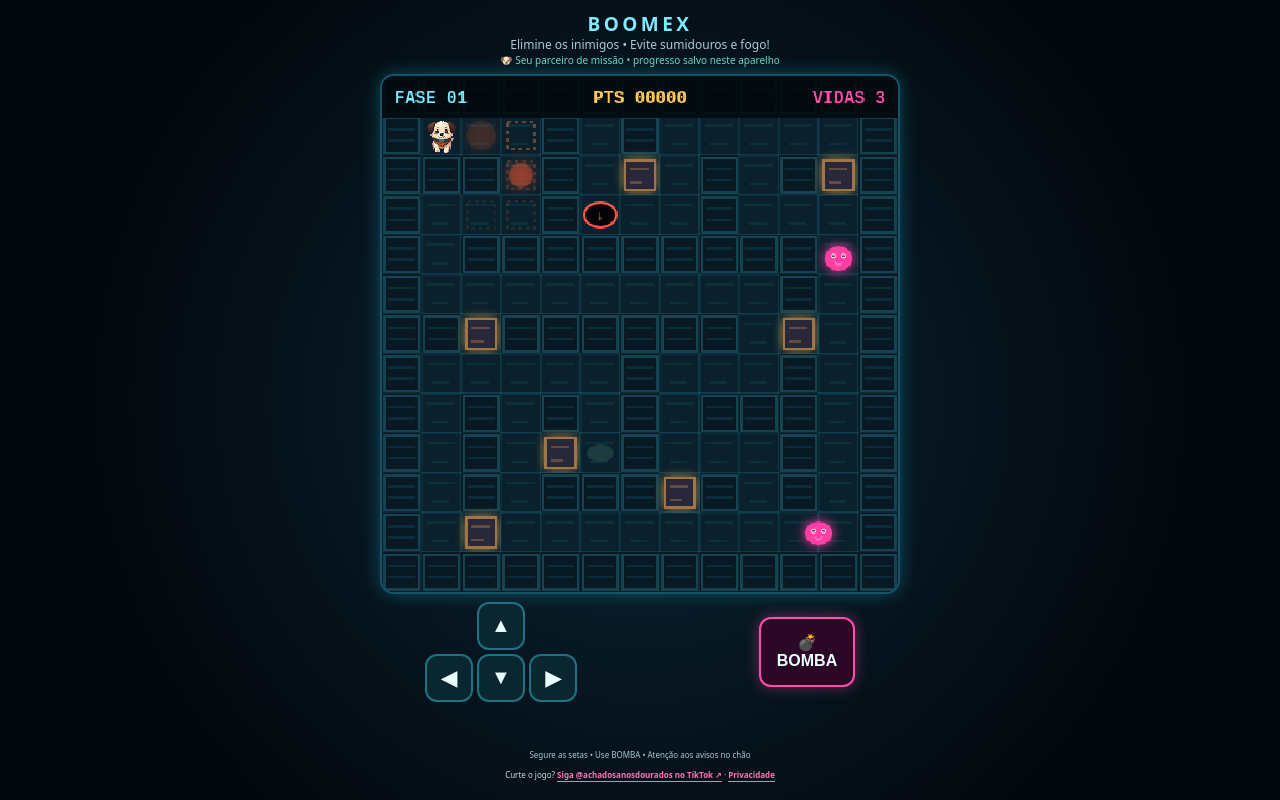
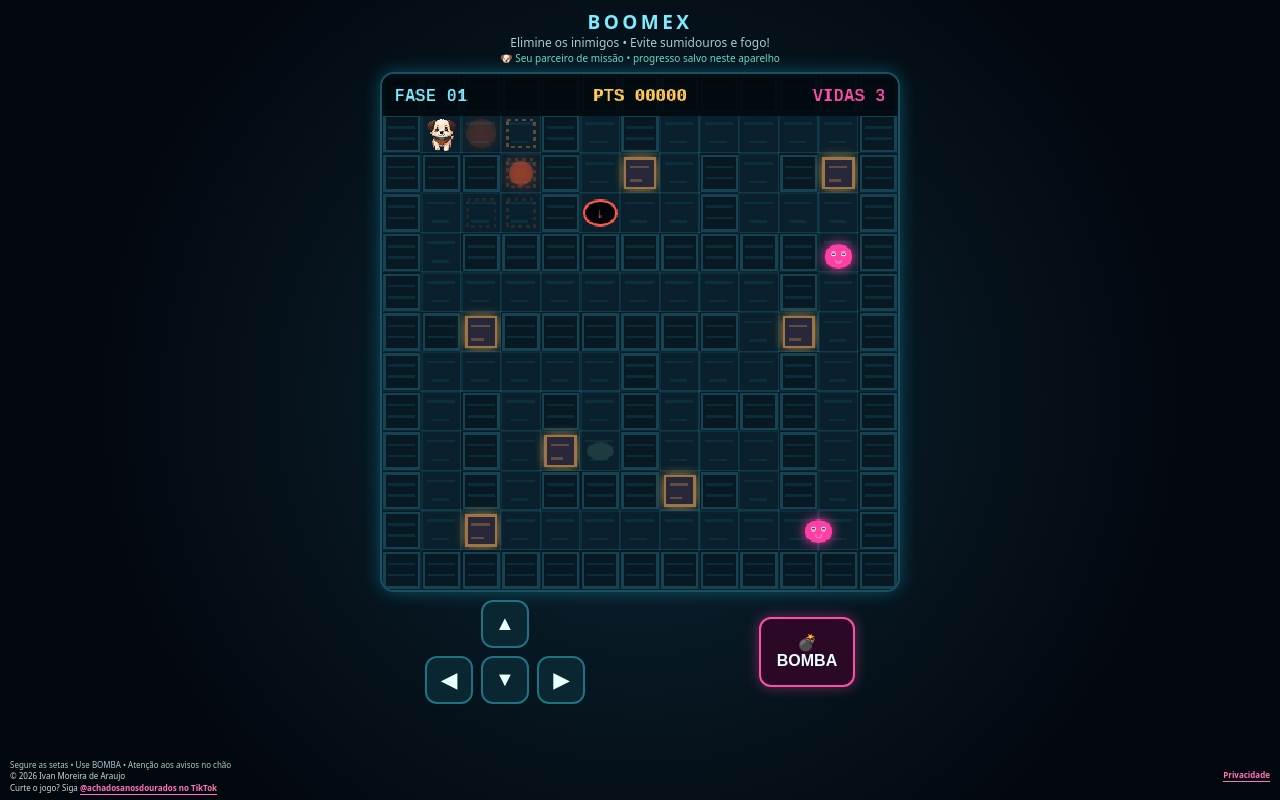
Before and after one commit to ivan419419/boomex-web, a website with bundled scripts: page index.html in a window 1280 px wide. Built offline with nearby package versions, Linux system fonts and the light colour scheme.

Commit message:
Fix directional pad layout and add footer author credit

```diff
--- a/index.html
+++ b/index.html
@@ -8,9 +8,12 @@
 body{display:flex;justify-content:center}main{width:min(100%,540px);min-height:100dvh;padding:8px 10px max(10px,env(safe-area-inset-bottom));display:flex;flex-direction:column;align-items:center;justify-content:center;gap:8px}main::after{content:"";flex:0 0 50px}
 header{text-align:center;line-height:1.1}h1{font-size:19px;letter-spacing:.18em;color:#7eeaff;margin:0}header p{font-size:12px;margin:3px 0 0;color:#a8cbd1}#saveStatus{font-size:10px;color:#66d9c6}
 #gameCanvas{display:block;width:min(96vw,520px,calc(100dvh - 261px));height:auto;aspect-ratio:1;background:#06131d;image-rendering:pixelated;border:2px solid #155465;border-radius:14px;box-shadow:0 0 18px #18c0de55;touch-action:none}
-.controls{width:min(100%,430px);display:flex;align-items:center;justify-content:space-between;gap:12px;touch-action:none;margin-bottom:24px}.dpad{display:grid;grid-template-columns:repeat(3,48px);grid-template-rows:repeat(2,48px);gap:4px}.up{grid-column:2}.left{grid-column:1}.down{grid-column:2}.right{grid-column:3}
-button{border:2px solid #1e7283;border-radius:12px;background:#092631;color:#eaffff;font-weight:800;font-size:20px;touch-action:none;user-select:none;-webkit-user-select:none}.dpad button:active{background:#167084}.actions{display:flex;flex-direction:column;gap:6px;align-items:center}#bombButton{width:96px;height:70px;border-color:#ff4eaa;background:#2c0827;font-size:16px;box-shadow:0 0 14px #ff4eaa66}#bombButton:active{background:#b81678}#restartButton{font-size:12px;padding:8px 12px;touch-action:manipulation}.hint{position:fixed;left:10px;right:10px;bottom:calc(max(16px,env(safe-area-inset-bottom)) + 16px);z-index:2;font-size:8px;text-align:center;line-height:normal;color:#a8cbd1;margin:0 0 8px}.follow{position:fixed;left:10px;right:10px;bottom:max(16px,env(safe-area-inset-bottom));z-index:2;font-size:8px;text-align:center;line-height:normal;color:#c8dde3;margin:0;padding:8px 8px 4px}.follow a{color:#ff75b7;font-weight:700;text-decoration:none;border-bottom:1px solid #ff75b7;padding-bottom:1px}.follow a:focus-visible{outline:2px solid #7eeaff;outline-offset:3px;border-radius:2px}
-@media(max-height:490px){main{gap:3px;padding:3px}main::after{flex-basis:13px}header p,.hint{display:none}.controls{margin-bottom:16px}.follow{font-size:8px;padding:1px}h1{font-size:14px}.dpad{grid-template-columns:repeat(3,38px);grid-template-rows:repeat(2,38px)}#bombButton{height:52px}#gameCanvas{width:min(90vw,calc(100dvh - 156px))}}
+.controls{width:min(100%,430px);display:flex;align-items:center;justify-content:space-between;gap:12px;touch-action:none;margin-bottom:24px}
+.dpad{display:grid;grid-template-columns:repeat(3,48px);grid-template-rows:repeat(2,48px);grid-template-areas:". up ." "left down right";gap:8px}.up{grid-area:up}.left{grid-area:left}.down{grid-area:down}.right{grid-area:right}
+button{border:2px solid #1e7283;border-radius:12px;background:#092631;color:#eaffff;font-weight:800;font-size:20px;touch-action:none;user-select:none;-webkit-user-select:none}.dpad button:active{background:#167084}
+.actions{display:flex;flex-direction:column;gap:6px;align-items:center}#bombButton{width:96px;height:70px;border-color:#ff4eaa;background:#2c0827;font-size:16px;box-shadow:0 0 14px #ff4eaa66}#bombButton:active{background:#b81678}#restartButton{font-size:12px;padding:8px 12px;touch-action:manipulation}
+.footer{position:fixed;left:10px;right:10px;bottom:max(8px,env(safe-area-inset-bottom));z-index:2;display:flex;flex-direction:column;gap:2px;font-size:8px;line-height:1.05;color:#a8cbd1;margin:0}.footer p{margin:0}.footer .hint{text-align:left}.creditRow{display:flex;align-items:center;justify-content:space-between;gap:8px}.copyright,.follow{color:#c8dde3}.follow{text-align:left}.footer a{color:#ff75b7;font-weight:700;text-decoration:none;border-bottom:1px solid #ff75b7;padding-bottom:1px}.footer a:focus-visible{outline:2px solid #7eeaff;outline-offset:3px;border-radius:2px}
+@media(max-height:490px){main{gap:3px;padding:3px}main::after{flex-basis:36px}header p{display:none}.controls{margin-bottom:16px}.footer{font-size:7px;gap:1px}h1{font-size:14px}.dpad{grid-template-columns:repeat(3,38px);grid-template-rows:repeat(2,38px)}#bombButton{height:52px}#gameCanvas{width:min(90vw,calc(100dvh - 156px))}}
 </style>
 <script src="https://telegram.org/js/telegram-web-app.js"></script>
 </head>
@@ -23,6 +26,9 @@ button{border:2px solid #1e7283;border-radius:12px;background:#092631;color:#eaf
 <button class="down" data-direction="4" aria-label="Baixo">▼</button>
 <button class="right" data-direction="1" aria-label="Direita">▶</button></div>
 <div class="actions"><button id="bombButton" type="button">💣 BOMBA</button><button id="restartButton" type="button" hidden>JOGAR DE NOVO</button></div></div>
+<footer class="footer" aria-label="Informações do jogo">
 <p class="hint">Segure as setas • Use BOMBA • Atenção aos avisos no chão</p>
-<p class="follow">Curte o jogo? <a id="tiktokLink" href="https://www.tiktok.com/@achadosanosdourados?_r=1&amp;_t=ZS-9BSGQP0YF1t" target="_blank" rel="noopener noreferrer" aria-label="Seguir Ivan no TikTok @achadosanosdourados">Siga @achadosanosdourados no TikTok ↗</a><span aria-hidden="true"> · </span><a id="privacyLink" href="privacy-policy.html" aria-label="Ler a Política de Privacidade do BOOMEX">Privacidade</a></p>
+<div class="creditRow"><p class="copyright">© 2026 Ivan Moreira de Araujo</p><a id="privacyLink" href="privacy-policy.html" aria-label="Ler a Política de Privacidade do BOOMEX">Privacidade</a></div>
+<p class="follow">Curte o jogo? Siga <a id="tiktokLink" href="https://www.tiktok.com/@achadosanosdourados?_r=1&amp;_t=ZS-9BSGQP0YF1t" target="_blank" rel="noopener noreferrer" aria-label="Seguir Ivan no TikTok @achadosanosdourados">@achadosanosdourados no TikTok</a></p>
+</footer>
 </main><script type="module" src="main.js"></script></body></html>
```
